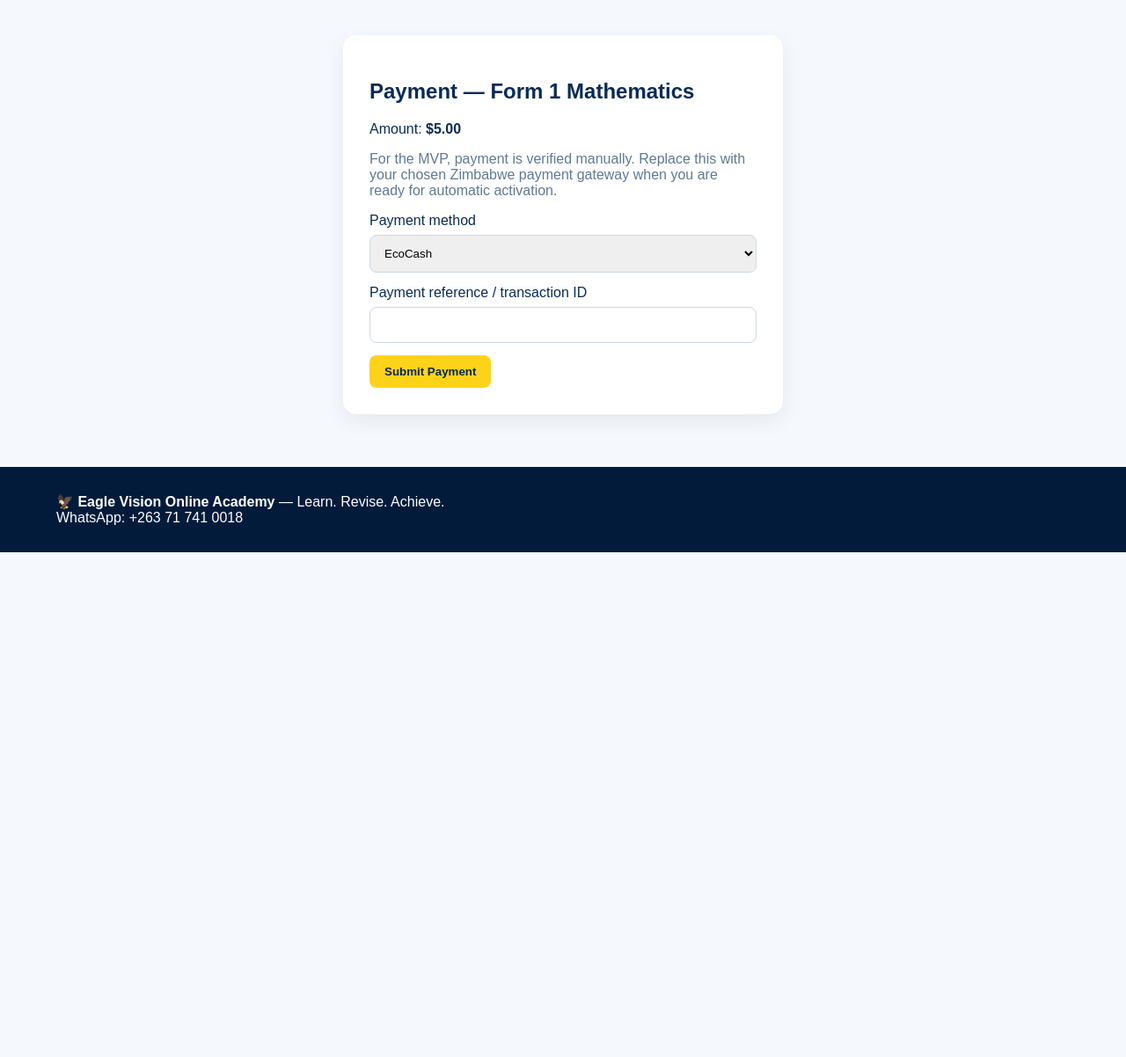
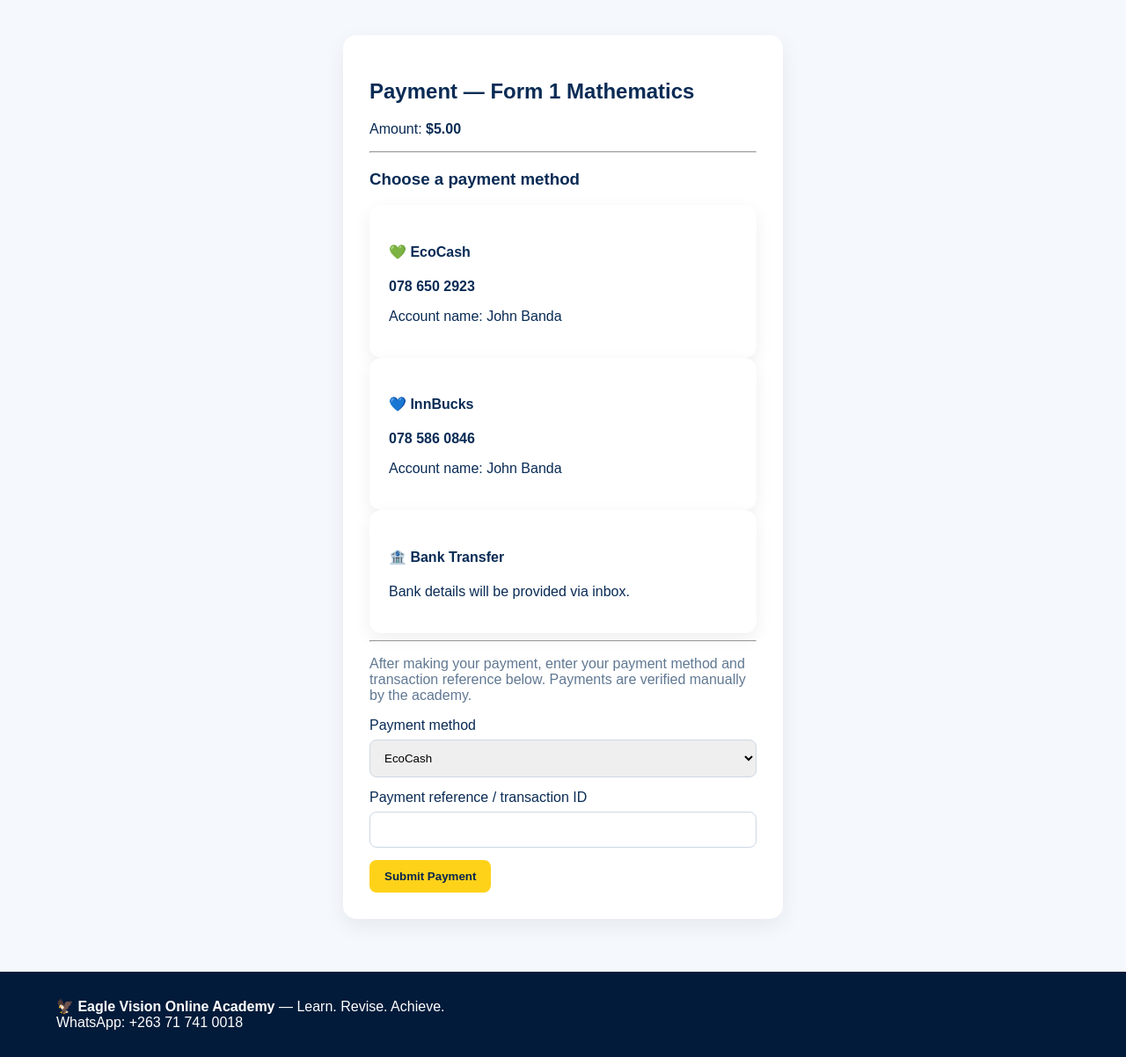
Before and after one commit to abandaj23173-wq/eagle-vision-online-academy, a Flask app: page /pay/1 in a window 1280 px wide. Shown: the part 50-1252 px from the top of the page at 88% size. Before the commit the page ends 678 px from the top, so only its background shows below. Run offline with Flask 3, Linux system fonts and the light colour scheme; a user stored in the database is signed in; data comes from the database, SQL or seed files in the repository.

Commit message:
Update payment.html

```diff
--- a/templates/payment.html
+++ b/templates/payment.html
@@ -1 +1 @@
-{% extends "base.html" %}{% block content %}<div class="form"><h2>Payment — {{course.title}}</h2><p>Amount: <strong>${{"%.2f"|format(course.price)}}</strong></p><p class="muted">For the MVP, payment is verified manually. Replace this with your chosen Zimbabwe payment gateway when you are ready for automatic activation.</p><form method="post"><label>Payment method</label><select name="method" required><option>EcoCash</option><option>OneMoney</option><option>Bank Transfer</option><option>Other</option></select><label>Payment reference / transaction ID</label><input name="reference" required><button class="btn">Submit Payment</button></form></div>{% endblock %}
+{% extends "base.html" %}{% block content %}<div class="form"><h2>Payment — {{course.title}}</h2><p>Amount: <strong>${{"%.2f"|format(course.price)}}</strong></p><hr><h3>Choose a payment method</h3><div class="card"><h4>💚 EcoCash</h4><p><strong>078 650 2923</strong></p><p>Account name: John Banda</p></div><div class="card"><h4>💙 InnBucks</h4><p><strong>078 586 0846</strong></p><p>Account name: John Banda</p></div><div class="card"><h4>🏦 Bank Transfer</h4><p>Bank details will be provided via inbox.</p></div><hr><p class="muted">After making your payment, enter your payment method and transaction reference below. Payments are verified manually by the academy.</p><form method="post"><label>Payment method</label><select name="method" required><option value="EcoCash">EcoCash</option><option value="InnBucks">InnBucks</option><option value="Bank Transfer">Bank Transfer</option></select><label>Payment reference / transaction ID</label><input name="reference" required><button class="btn">Submit Payment</button></form></div>{% endblock %}
```
